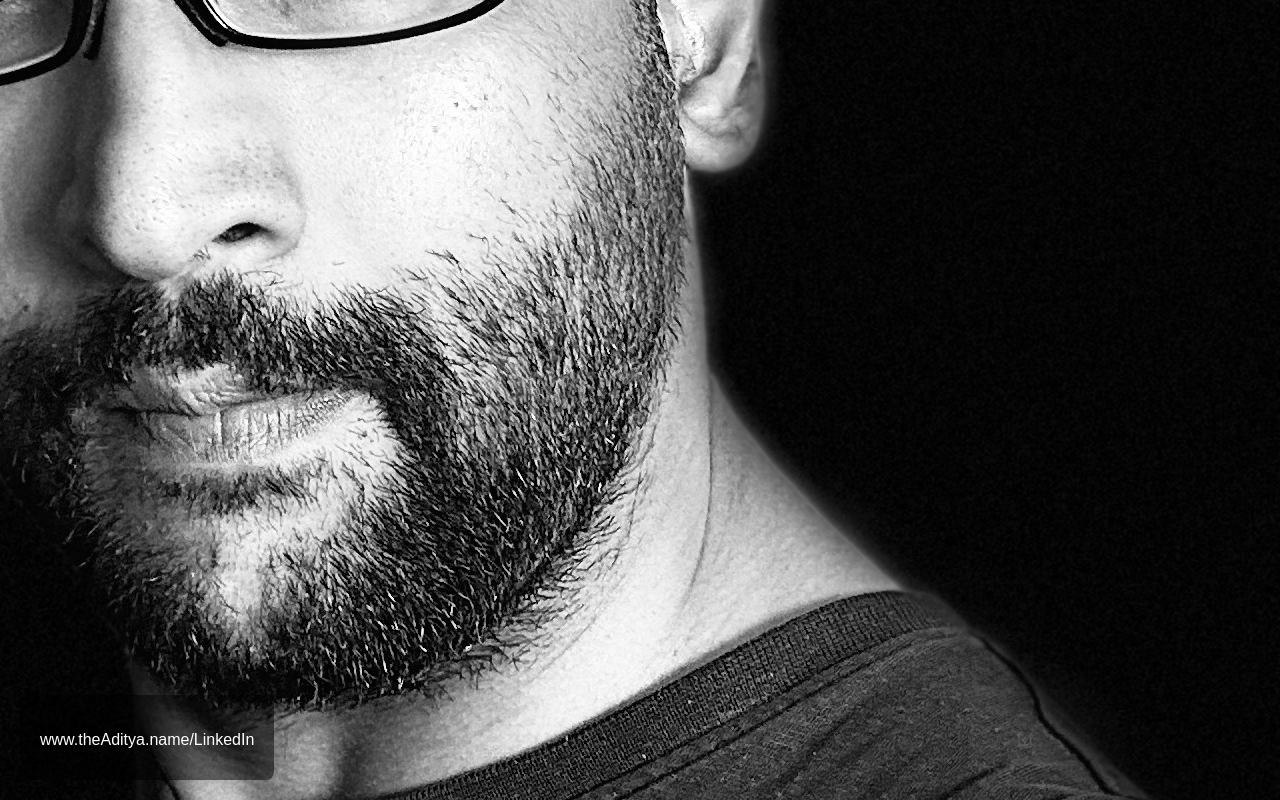
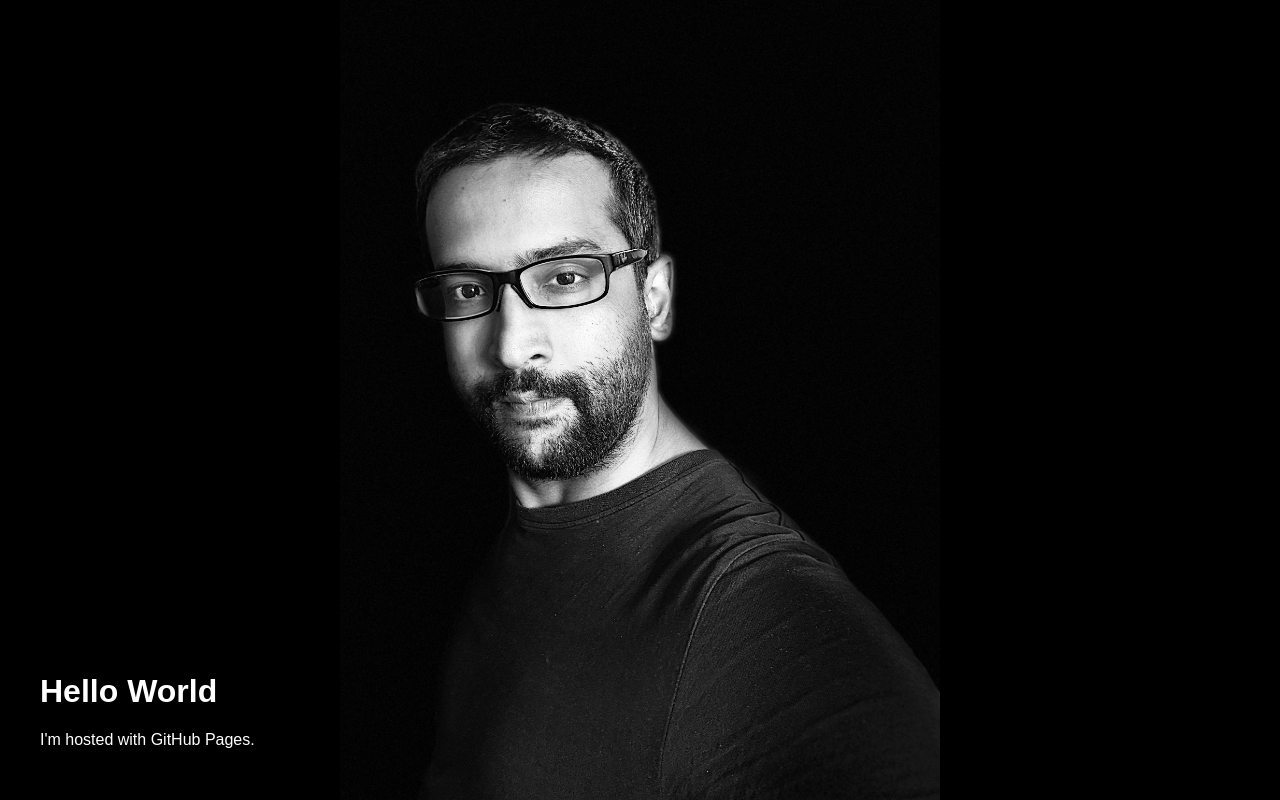
Before and after one commit to aditya-name/aditya-name.github.io, a plain HTML site: page index.html in a window 1280 px wide. Drawn offline with Linux system fonts and the light colour scheme.

Commit message:
Update index.html

```diff
--- a/index.html
+++ b/index.html
@@ -2,33 +2,34 @@
 <html lang="en">
 <head>
   <meta charset="UTF-8">
-  <title>Fullscreen Image (Unscaled, Bottom Text)</title>
+  <title>Manual Size Image</title>
   <style>
     html, body {
       margin: 0;
       padding: 0;
+      width: 100%;
       height: 100%;
+      background-color: black;
       overflow: hidden;
-      background-color: black; /* background behind the image */
     }
 
     .container {
-      position: relative;
       width: 100%;
       height: 100%;
+      position: relative;
     }
 
-    img {
+    .centered-image {
       position: absolute;
       top: 50%;
       left: 50%;
+      /* 👇 Set image size manually here: */
+      width: 600px; /* or use height: 400px; or both */
       transform: translate(-50%, -50%);
-      max-width: none;
-      max-height: none;
     }
 
     .overlay-text {
-      position: absolute;
+      position: fixed;
       bottom: 20px;
       left: 20px;
       color: white;
@@ -36,18 +37,19 @@
       padding: 15px 20px;
       border-radius: 8px;
       font-family: sans-serif;
+      z-index: 10;
     }
   </style>
 </head>
 <body>
- <div class="container">
-    <img class="centered-image" src="./Aditya.jpg" alt="Original Size Image">
+
+  <div class="container">
+    <img class="centered-image" src="./Aditya.jpg" alt="Manual Sized Image">
   </div>
 
-   <div class="overlay-text">
-      <h1></h1>
-      <p>www.theAditya.name/LinkedIn</p>
-      </div>
+  <div class="overlay-text">
+    <h1>Hello World</h1>
+    <p>I'm hosted with GitHub Pages.</p>
   </div>
 
 </body>
```
